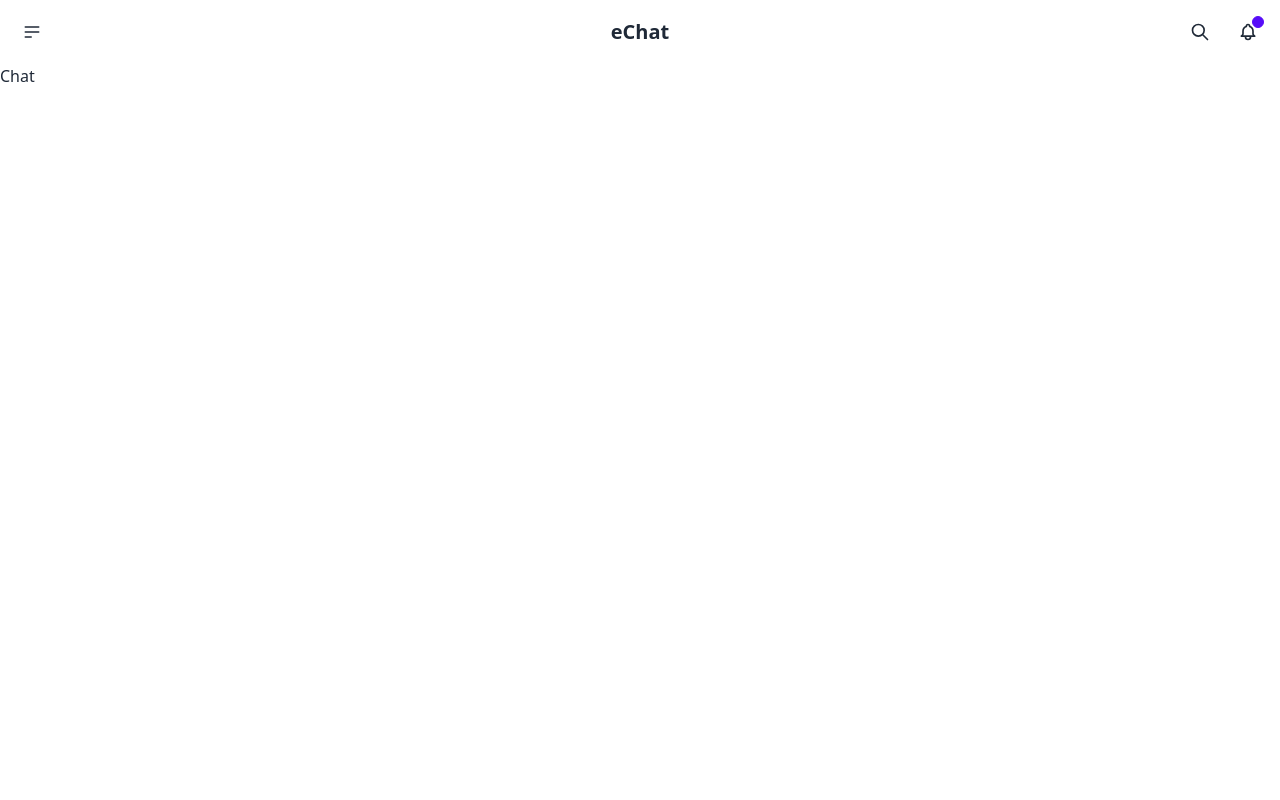
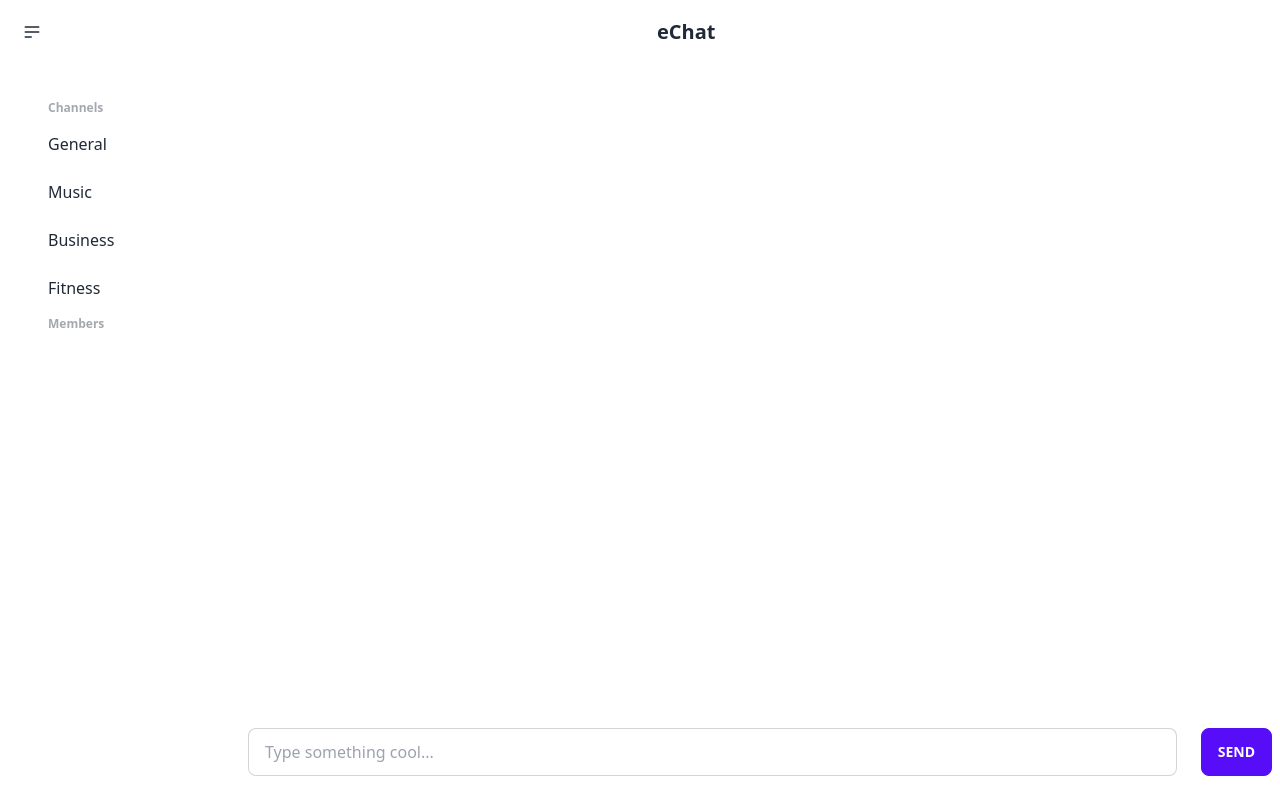
Before and after one commit to rchtect/lab2_user_based_content, a React (Create React App) app in the folder client/: page /app in a window 1280 px wide. Built offline with nearby package versions, Linux system fonts and the light colour scheme.

Commit message:
fixed front-end, added chat mockup

```diff
--- /dev/null
+++ b/client/src/components/MessageBox.js
@@ -0,0 +1,26 @@
+import React from "react";
+
+function MessageBox() {
+  const handleSubmit = (e) => {
+    e.preventDefault();
+  };
+  return (
+    <div className="flex flex-col w-[80vw]">
+      <div className="h-[80vh]"></div>
+      <form onSubmit={handleSubmit}>
+        <div className="flex flex-row w-100 justify-between">
+          <input
+            type="text"
+            placeholder="Type something cool..."
+            className="input input-bordered w-full mr-6"
+          />
+          <button className="btn btn-primary" type="submit">
+            Send
+          </button>
+        </div>
+      </form>
+    </div>
+  );
+}
+
+export default MessageBox;
--- a/client/src/components/Navigation.js
+++ b/client/src/components/Navigation.js
@@ -60,7 +60,7 @@ function Navigation() {
           <a class="btn btn-ghost normal-case text-xl">eChat</a>
         </Link>
       </div>
-      <div class="navbar-end">
+      <div class="navbar-end hidden">
         <button class="btn btn-ghost btn-circle">
           <svg
             xmlns="http://www.w3.org/2000/svg"
--- /dev/null
+++ b/client/src/components/Sidebar.js
@@ -0,0 +1,24 @@
+import React from "react";
+
+function Sidebar() {
+  const rooms = ["General", "Music", "Business", "Fitness"];
+  return (
+    <div>
+      <ul class="menu bg-base-100 w-56 p-2 rounded-box">
+        <li class="menu-title">
+          <span>Channels</span>
+        </li>
+        {rooms.map((room, index) => (
+          <li key={index}>
+            <a>{room}</a>
+          </li>
+        ))}
+        <li class="menu-title">
+          <span>Members</span>
+        </li>
+      </ul>
+    </div>
+  );
+}
+
+export default Sidebar;
--- a/client/src/pages/Chat.js
+++ b/client/src/pages/Chat.js
@@ -1,8 +1,21 @@
 import React from 'react'
+import Sidebar from '../components/Sidebar'
+import MessageBox from '../components/MessageBox'
 
 function Chat() {
   return (
-    <div>Chat</div>
+    <div classname="flex w-full">
+      <div className="flex flex-row justify-between p-6">
+        <div clasName="flex flex-col">
+          <Sidebar/>
+        </div>
+        <div clasName="flex flex-col">
+          <MessageBox/>
+        </div>
+        <div clasName="flex flex-col">
+      </div>
+      </div>
+    </div>
   )
 }
 
--- a/client/src/pages/Home.js
+++ b/client/src/pages/Home.js
@@ -5,16 +5,16 @@ function Home() {
   return (
     <div className=" flex content-center justify-center flex-col flex-wrap font-sans">
       <p className="text-[#FF0083] mt-10 text-lg content-center justify-center flex">
-        Echat - LIMITED BETA RELEASE
+        eChat - LIMITED BETA RELEASE
       </p>
       <div>
         <p className=" text-white text-6xl mt-4">
-          The chat platform for the future
+          The chat platform of the future
         </p>
       </div>
       <div className="">
         <p className="text-[#969696] content-center justify-center flex mt-4">
-          Echat connects you to friends, Echat's where it happens
+          eChat connects you to friends, eChat is where it happens
         </p>
       </div>
       <div className="content-center justify-center flex mt-40">
--- a/client/src/pages/Login.js
+++ b/client/src/pages/Login.js
@@ -1,7 +1,15 @@
 import React from "react";
 import { Link } from "react-router-dom";
+import { useState } from "react";
 
 function Login() {
+  const [email, putEmail] = useState("");
+  const [password, putPassword] = useState("");
+
+  function handleLogin(e) {
+    e.preventDefault();
+  }
+
   return (
     <div>
       <div class="hero min-h-screen bg-base-200">
@@ -14,7 +22,10 @@ function Login() {
               et a id nisi.
             </p>
           </div>
-          <div class="card flex-shrink-0 w-full max-w-sm shadow-2xl bg-base-100">
+          <form
+            class="card flex-shrink-0 w-full max-w-sm shadow-2xl bg-base-100"
+            onSubmit={handleLogin}
+          >
             <div class="card-body">
               <div class="form-control">
                 <label class="label">
@@ -24,6 +35,8 @@ function Login() {
                   type="text"
                   placeholder="isaaq@dev.io"
                   class="input input-bordered"
+                  onChange={(e) => putEmail(e.target.value)}
+                  value={email}
                   required
                 />
               </div>
@@ -35,6 +48,8 @@ function Login() {
                   type="password"
                   placeholder="password"
                   class="input input-bordered"
+                  onChange={(e) => putPassword(e.target.value)}
+                  value={password}
                   required
                 />
                 <label class="label">
@@ -57,7 +72,7 @@ function Login() {
                 </button>
               </div>
             </div>
-          </div>
+          </form>
         </div>
       </div>
     </div>
--- a/client/src/pages/Signup.js
+++ b/client/src/pages/Signup.js
@@ -4,6 +4,7 @@ import { useState } from "react";
 
 function handleSignup(e) {
   e.preventDefault();
+  console.log("fuck")
 }
 
 function Signup() {
@@ -22,7 +23,7 @@ function Signup() {
               et a id nisi.
             </p>
           </div>
-          <div
+          <form
             class="card flex-shrink-0 w-full max-w-sm shadow-2xl bg-base-100"
             onSubmit={handleSignup}
           >
@@ -83,7 +84,7 @@ function Signup() {
                 </button>
               </div>
             </div>
-          </div>
+          </form>
         </div>
       </div>
     </div>
```
Also changed, not shown: 1 other file (tests, documents, lock files or other folders).
